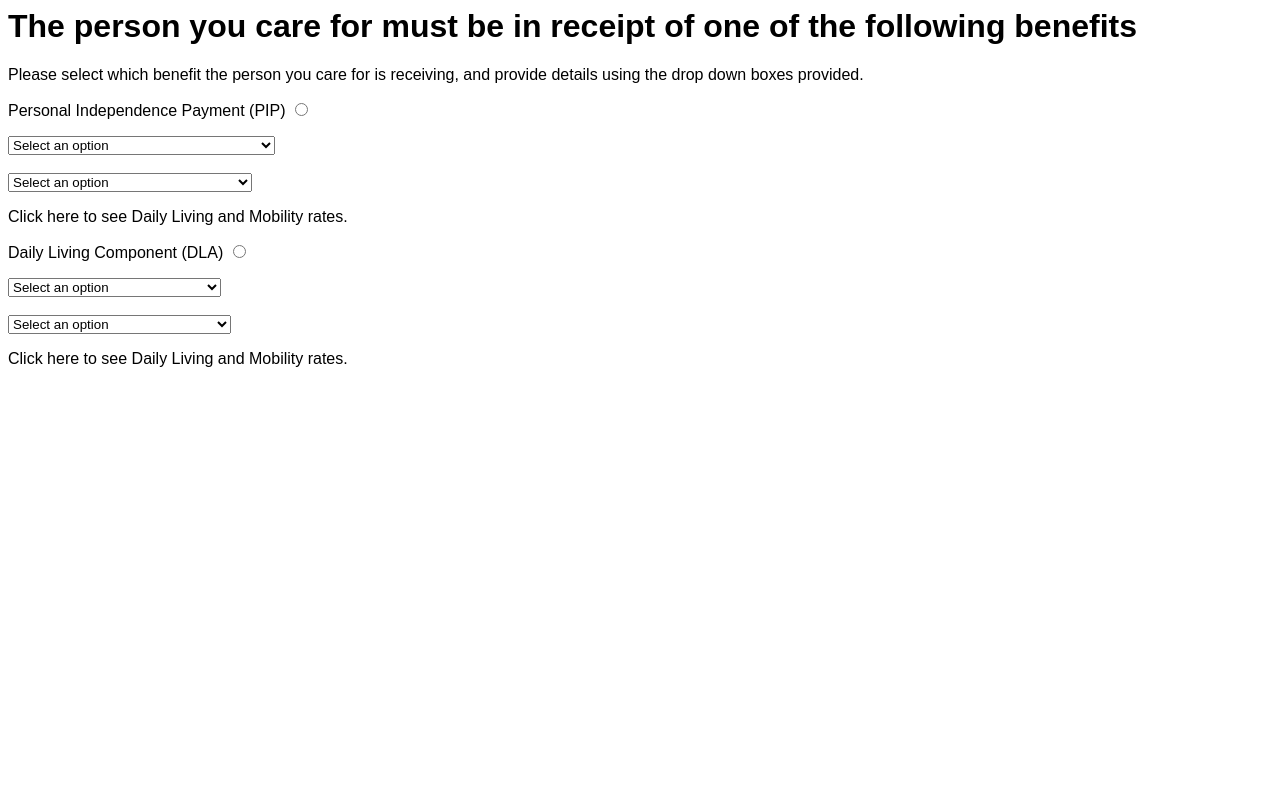
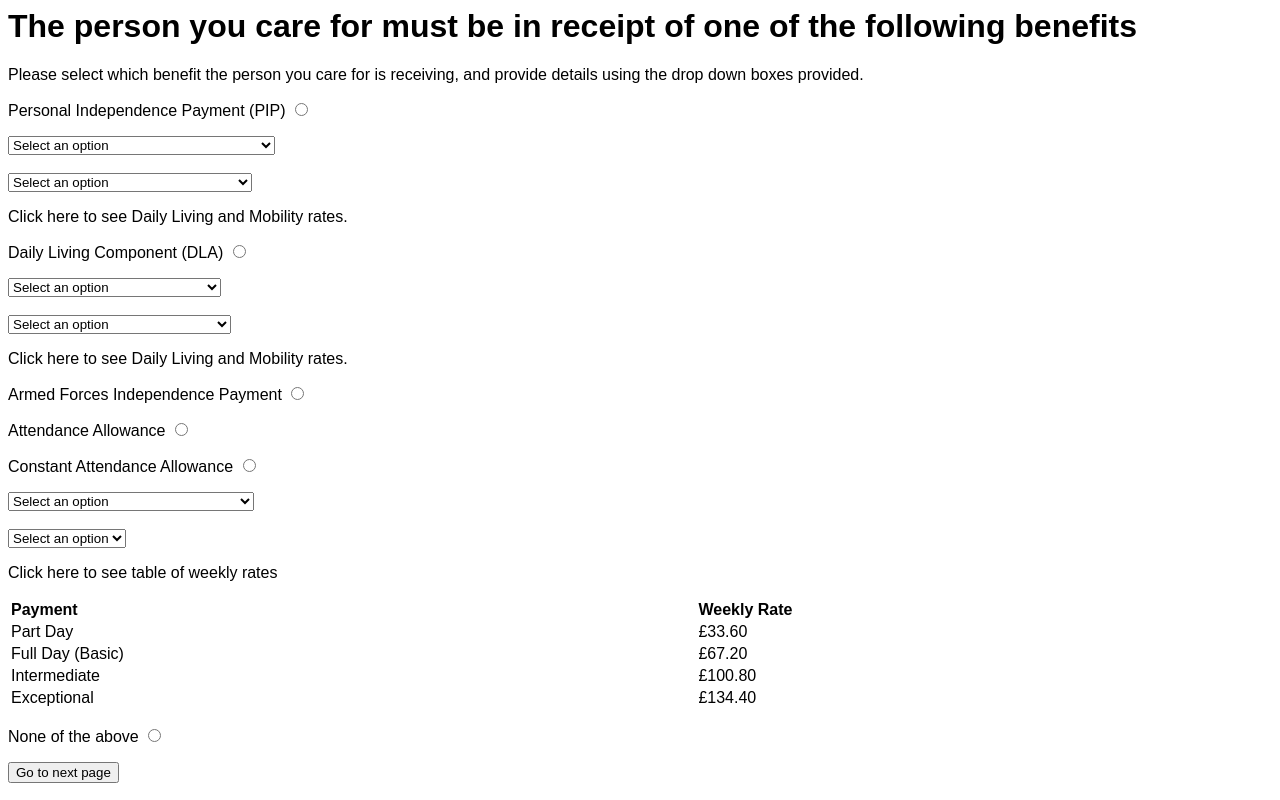
Before and after one commit to Hstamp/carers-allowance-survey, a plain HTML site: page HTML/second_page.html in a window 1280 px wide. Drawn offline with nearby package versions, Linux system fonts and the light colour scheme.

Commit message:
Finished writing the HTML

```diff
--- a/HTML/second_page.html
+++ b/HTML/second_page.html
@@ -102,9 +102,52 @@
                      <td> £57.45 </td>
                    </tr>
                  </table>
-
                </div>
+          <p> Armed Forces Independence Payment <input type="radio" name="select" value="select"> </p>
+          <p> Attendance Allowance <input type="radio" name="select" value="select"> </p>
+          <p> Constant Attendance Allowance <input type="radio" name="select" value="select"> </p>
+          <select name="other_benefit">
+            <option value="blank"> Select an option </option>
+            <option value="war_disablement"> War Disablement Pension </option>
+            <option value="industrial_industries"> Industrial Injuries Disablement Benefit </option>
+          </select>
+          <br /> <br />
+          <select name="weekly_rate">
+            <option value="blank"> Select an option </option>
+            <option value="week_rate"> Part Day </option>
+            <option value="week_rate"> Full Day (basic) </option>
+            <option value="week_rate"> Intermediate </option>
+            <option value="week_rate"> Exceptional </option>
+          </select>
+          <p id="show_allowance"> Click here to see table of weekly rates </p>
+           <div id="show_weekly_rates">
+             <table style="width:100%">
+               <tr>
+                 <th> Payment </th>
+                 <th> Weekly Rate </th>
+               </tr>
+               <tr>
+                 <td> Part Day </td>
+                 <td> £33.60 </td>
+              </tr>
+              <tr>
+                <td> Full Day (Basic) </td>
+                <td> £67.20 </td>
+              </tr>
+              <tr>
+                <td> Intermediate </td>
+                <td> £100.80 </td>
+              </tr>
+              <tr>
+                <td> Exceptional </td>
+                <td> £134.40 </td>
+              </tr>
+             </table>
+           </div>
+          <p> None of the above <input type="radio" name="select" value="select"> </p>
       </form>
     </div>
+
+    <button class="quizSubmit" id="secondButton" type="button" value="button"> Go to next page </button>
   </body>
 </html>
```
